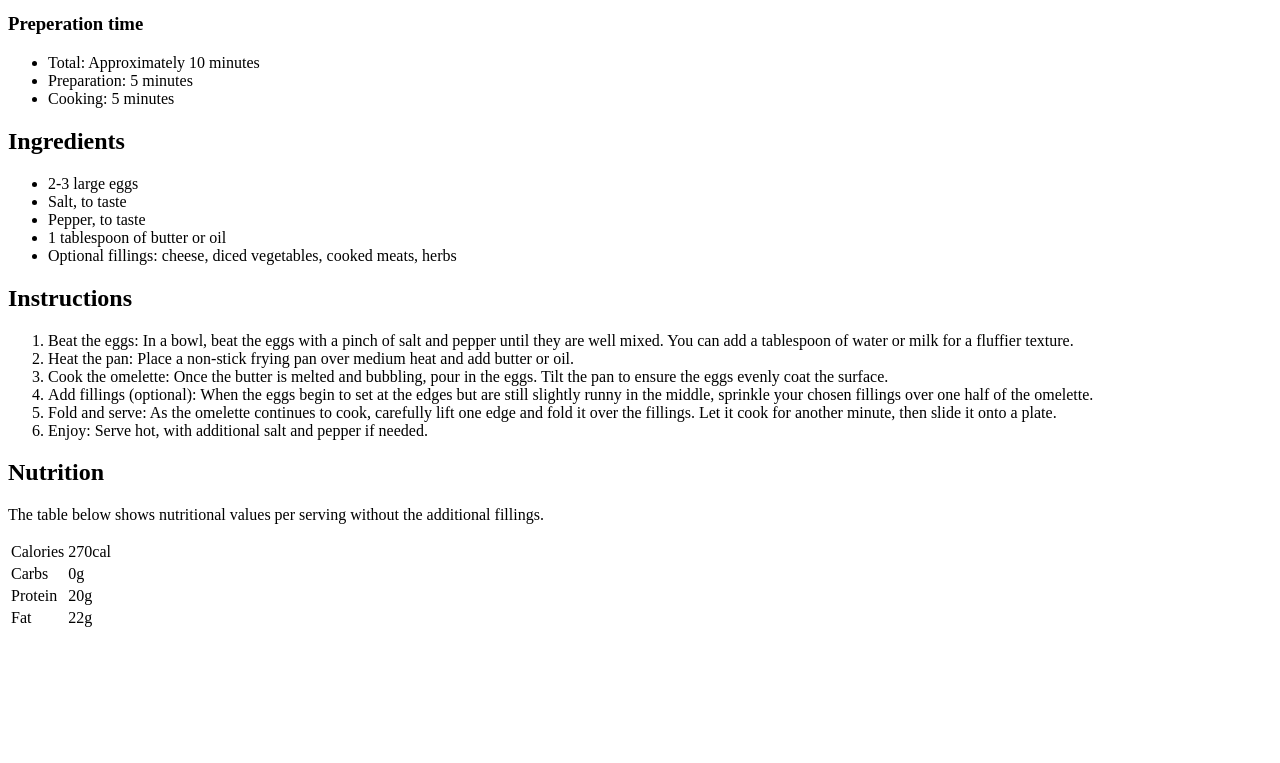
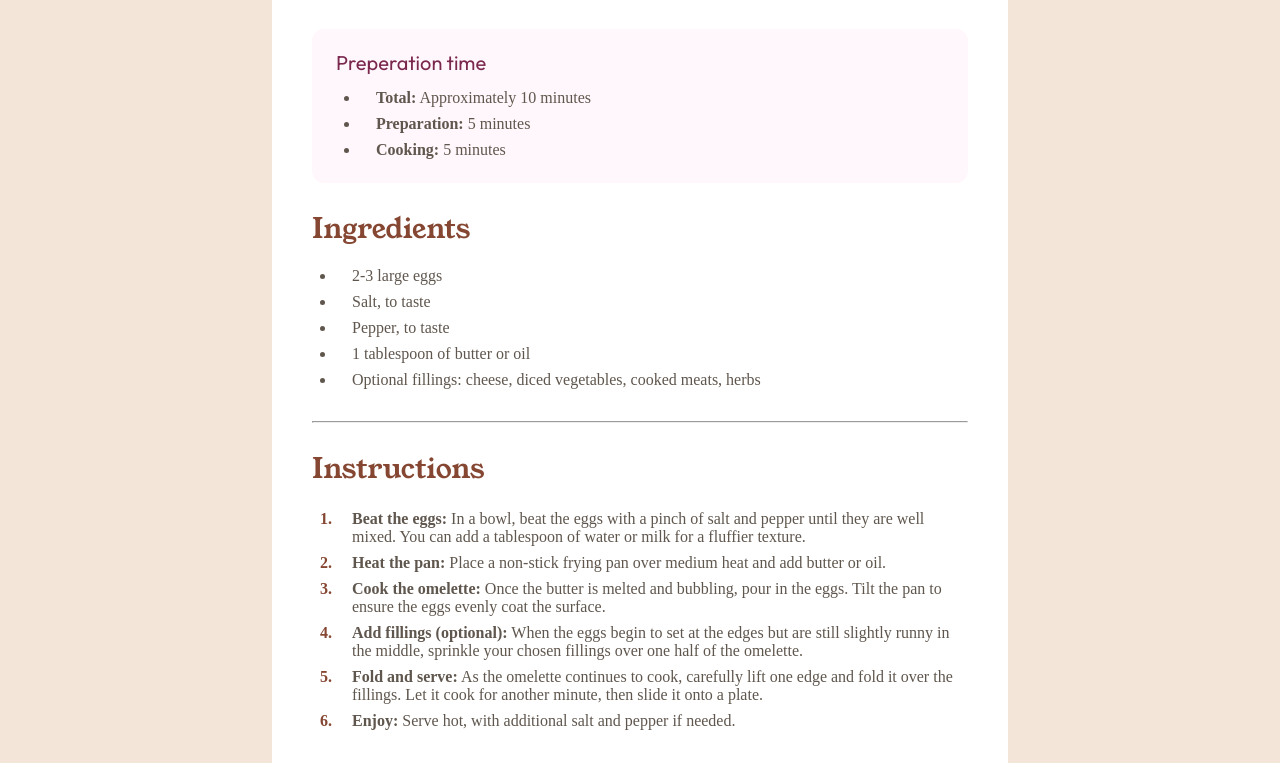
Before and after one commit to Nubzie187/recipe-page, a plain HTML site: page index.html in a window 1280 px wide. Shown: the part 83-846 px from the top of the page. Before the commit the page ends 800 px from the top, so only its background shows below. Drawn offline with Linux system fonts and the light colour scheme.

Commit message:
Initial commit for Recipe Page Frontend Mentor with css

```diff
--- a/index.html
+++ b/index.html
@@ -3,23 +3,27 @@
 <head>
     <meta charset="UTF-8">
     <meta name="viewport" content="width=device-width, initial-scale=1.0">
+    <link href="https://fonts.googleapis.com/css2?family=Young+Serif:wght@400&display=swap" rel="stylesheet">
+    <link href="https://fonts.googleapis.com/css2?family=Outfit:wght@400;600;700&display=swap" rel="stylesheet">
+    <link rel="stylesheet" href="styles.css">
     <title>Simple Omelette Recipe</title>
 </head>
 <body>
     <section class="container">
         <section class="content">
+            <img src="images/image-omelette.jpeg" alt="Omelette on a plate">
             <div class="title">
                 <h1>Simple Omelette Recipe</h1>
                 <p>An easy and quick dish, perfect for any meal. This classic omelette combines
                     beaten eggs cooked to perfection, optionally filled with your choice of
                     cheese, vegetables, or meats.</p>
             </div>
-            <div class="preperation">
+            <div class="preparation">
                 <h3>Preperation time</h3>
                 <ul>
-                    <li>Total: Approximately 10 minutes</li>
-                    <li>Preparation: 5 minutes</li>
-                    <li>Cooking: 5 minutes</li>
+                    <li><b>Total:</b> Approximately 10 minutes</li>
+                    <li><b>Preparation:</b> 5 minutes</li>
+                    <li><b>Cooking:</b> 5 minutes</li>
                 </ul>
             </div>
             <div class="ingredients">
@@ -32,25 +36,27 @@
                     <li>Optional fillings: cheese, diced vegetables, cooked meats, herbs</li>
                 </ul>
             </div>
+            <hr>
             <div class="instructions">
                 <h2>Instructions</h2>
                 <ol>
-                    <li>Beat the eggs: In a bowl, beat the eggs with a pinch of salt and pepper
+                    <li><b>Beat the eggs:</b> In a bowl, beat the eggs with a pinch of salt and pepper
                         until they are well mixed. You can add a tablespoon of water or milk for
                         a fluffier texture.</li>
-                    <li>Heat the pan: Place a non-stick frying pan over medium heat and add butter
+                    <li><b>Heat the pan:</b> Place a non-stick frying pan over medium heat and add butter
                         or oil.</li>
-                    <li>Cook the omelette: Once the butter is melted and bubbling, pour in the eggs.
+                    <li><b>Cook the omelette:</b> Once the butter is melted and bubbling, pour in the eggs.
                         Tilt the pan to ensure the eggs evenly coat the surface.</li>
-                    <li>Add fillings (optional): When the eggs begin to set at the edges but are
+                    <li><b>Add fillings (optional):</b> When the eggs begin to set at the edges but are
                         still slightly runny in the middle, sprinkle your chosen fillings over one half
                         of the omelette.</li>
-                    <li>Fold and serve: As the omelette continues to cook, carefully lift one edge
+                    <li><b>Fold and serve:</b> As the omelette continues to cook, carefully lift one edge
                         and fold it over the fillings. Let it cook for another minute, then slide
                         it onto a plate.</li>
-                    <li>Enjoy: Serve hot, with additional salt and pepper if needed.</li>
+                    <li><b>Enjoy:</b> Serve hot, with additional salt and pepper if needed.</li>
                 </ol>
             </div>
+            <hr>
             <div class="nutrition">
                 <h2>Nutrition</h2>
                 <p>The table below shows nutritional values per serving without the additional fillings.</p>
--- a/styles.css
+++ b/styles.css
@@ -0,0 +1,119 @@
+* {
+    margin: 0;
+    padding: 0;
+    box-sizing: border-box;
+}
+
+body {
+    display: flex;
+    align-items: center;
+    justify-content: center;
+    height: 100vh;
+    background-color: #f3e5d7;
+    color: #5F564D;
+}
+
+hr {
+    color: #E3DDD7;
+}
+
+img {
+    width: 100%;
+    border-radius: 12px;
+}
+
+ul {
+    display: flex;
+    flex-direction: column;
+    gap: 8px;
+    padding-left: 24px;
+}
+
+li {
+    padding-left: 16px;
+}
+
+.container {
+    max-width: 736px;
+    background-color: white;
+    padding: 40px;
+    border-radius: 24px;
+    text-align: left;
+}
+
+.content {
+    display: flex;
+    flex-direction: column;
+    gap: 32px;
+}
+
+h1, h2, h3 {
+    margin-bottom: 24px;
+    line-height: 100%;
+    letter-spacing: 0px;
+}
+
+h1 {
+    color: #312E2C;
+    font-family: 'Young Serif', serif;
+    font-size: 40px;
+
+}
+
+h2 {
+    color: #854632;
+    font-family: 'Young Serif', serif;
+    font-weight: 400;
+    font-size: 28px;
+}
+
+h3 {
+    color: #7A284E;
+    font-family: 'Outfit', sans-serif;
+    font-weight: 400;
+    font-size: 20px;
+    margin-bottom: 16px;
+}
+
+.preparation {
+    background-color: #FFF7FB;
+    padding: 24px;
+    border-radius: 12px;
+}
+
+.instructions ol {
+    padding-left: 24px;
+}
+
+.instructions ol li {
+    margin-bottom: 5px;
+}
+
+.instructions ol li::marker {
+    color: #854632;
+    font-weight: 700;
+    font-size: 16px;
+    line-height: 150%;
+}
+
+table {
+    margin-top: 24px;
+    padding: 0 32px;
+    border-spacing: 16px;
+    border-collapse: collapse;
+}
+
+td {
+    width: 288px;
+    border-bottom: 2px solid #E3DDD7;
+    padding: 12px;
+}
+
+tr:last-child td {
+    border-bottom: none;
+}
+
+tr td:last-child {
+    color: #854632;
+    font-weight: bold;
+}
```
